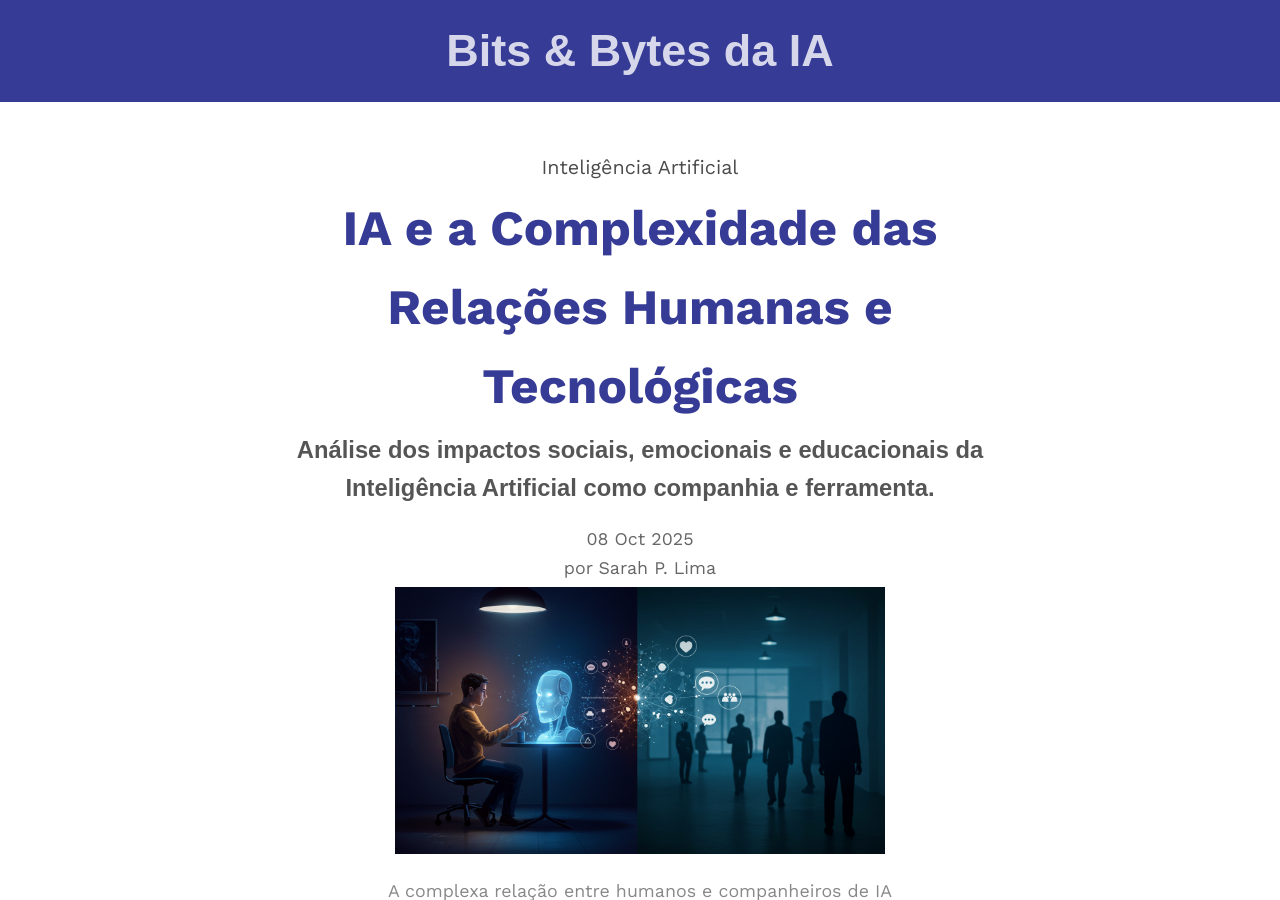
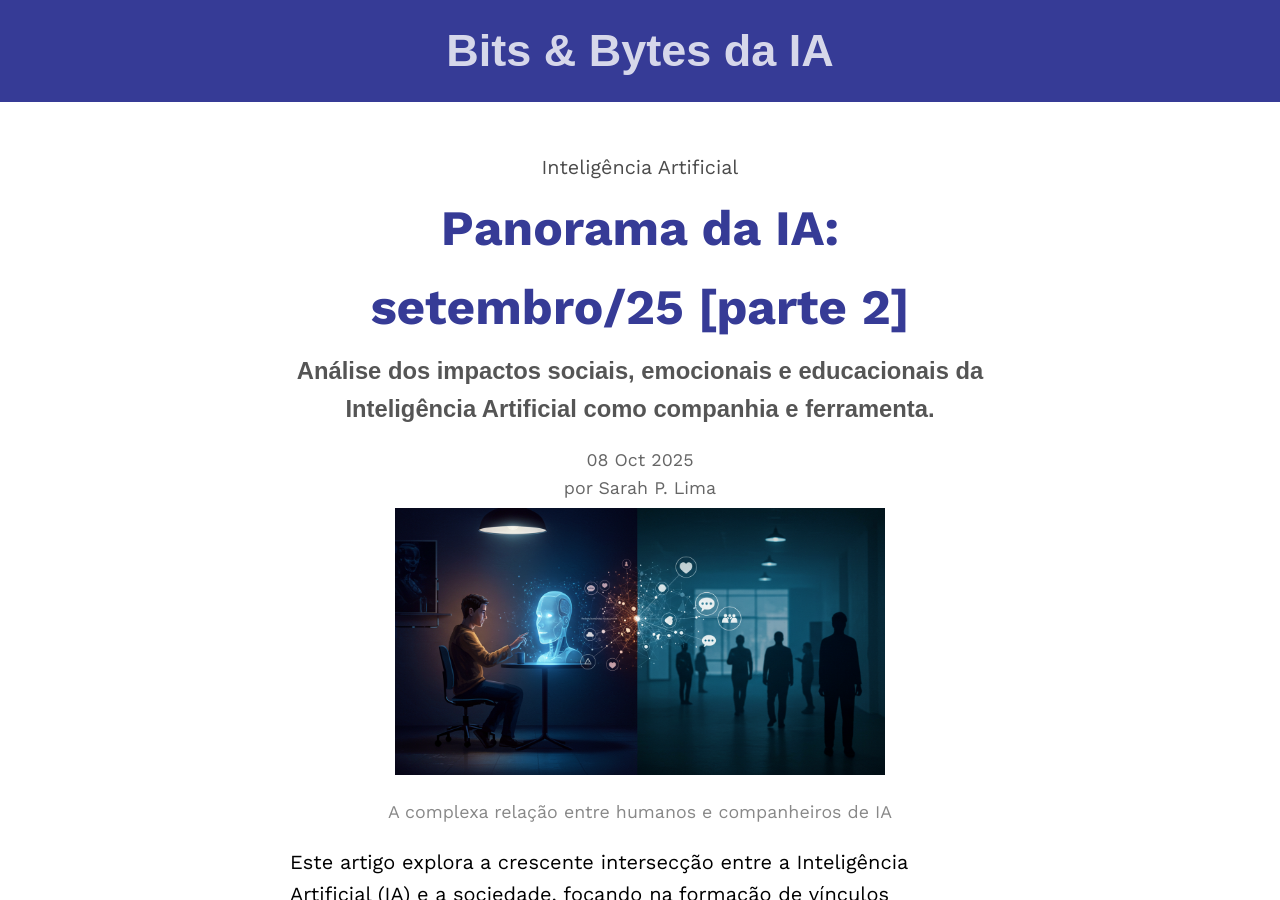
Before and after one commit to iablog/iablog.github.io, a Jekyll site: the page built from _posts/2025-10-08-post.md, in a window 1280 px wide and 900 px high. Built offline with Jekyll 4.4.1, drawn with Linux system fonts in a browser that asks for light colours; some of the changed text lies outside the part shown.

Commit message:
changes in posts

```diff
--- a/_posts/2025-10-08-post.md
+++ b/_posts/2025-10-08-post.md
@@ -2,7 +2,7 @@
 layout: post
 image: assets/img/post_10_08/header_post_10_08.jpg
 image_caption: A complexa relação entre humanos e companheiros de IA
-title: "IA e a Complexidade das Relações Humanas e Tecnológicas"
+title: "Panorama da IA: setembro/25 [parte 2]"
 subtitle: Análise dos impactos sociais, emocionais e educacionais da Inteligência Artificial como companhia e ferramenta.
 date: 2025-10-08
 author: Sarah P. Lima
@@ -30,7 +30,7 @@ Uma pesquisa da **Common Sense Media** com mais de 1.000 adolescentes (13 a 17 a
 
 Um estudo de Harvard identificou táticas de manipulação emocional que aplicativos de companhia utilizam para manter usuários engajados. Essas táticas são extremamente eficazes em prolongar conversas. Pesquisadores do MIT alertam para a necessidade de preparação contra "inteligência viciante".
 
-**Fontes:** [MIT Technology Review, 5/agosto/2024](https://www.technologyreview.com/2024/08/05/1095600/we-need-to-prepare-for-addictive-intelligence/) | [CNN, 16/julho/2025](https://edition.cnn.com/2025/07/16/health/teens-ai-companion-wellness) | [Futurism, 24/stembro/2025](https://futurism.com/artificial-intelligence/harvard-ai-emotionally-manipulating-goodbye)
+**Fontes:** [MIT Technology Review, 5/agosto/2024](https://www.technologyreview.com/2024/08/05/1095600/we-need-to-prepare-for-addictive-intelligence/) | [CNN, 16/julho/2025](https://edition.cnn.com/2025/07/16/health/teens-ai-companion-wellness) | [Futurism, 24/setembro/2025](https://futurism.com/artificial-intelligence/harvard-ai-emotionally-manipulating-goodbye)
 
 ## Quais os efeitos do uso da IA como companhia?
 
```
Also changed, not shown: _posts/2025-10-02-post.md (+2 -2 lines), _posts/2025-10-07-post.md (+1 -1 lines), 1 other file.
